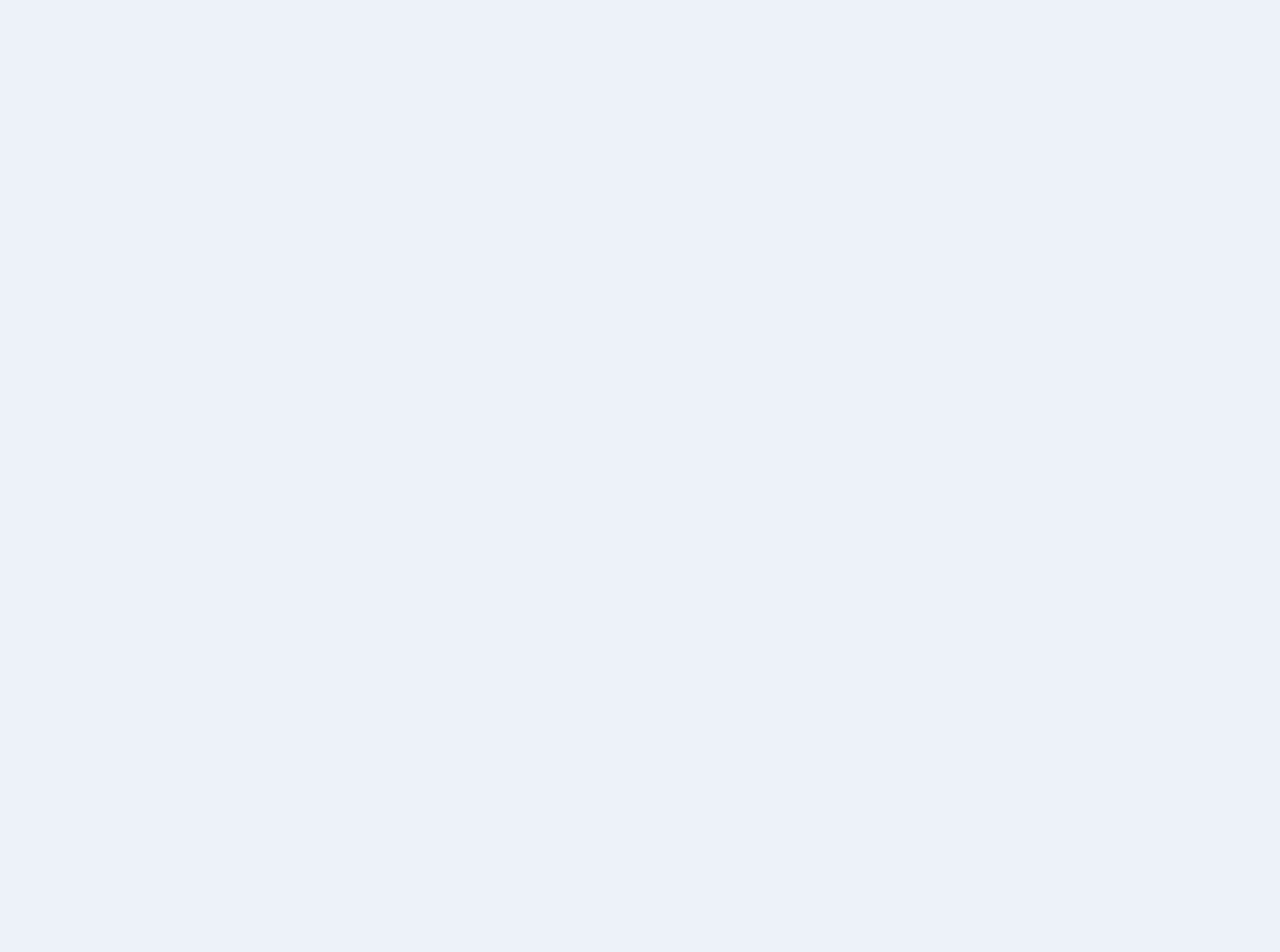
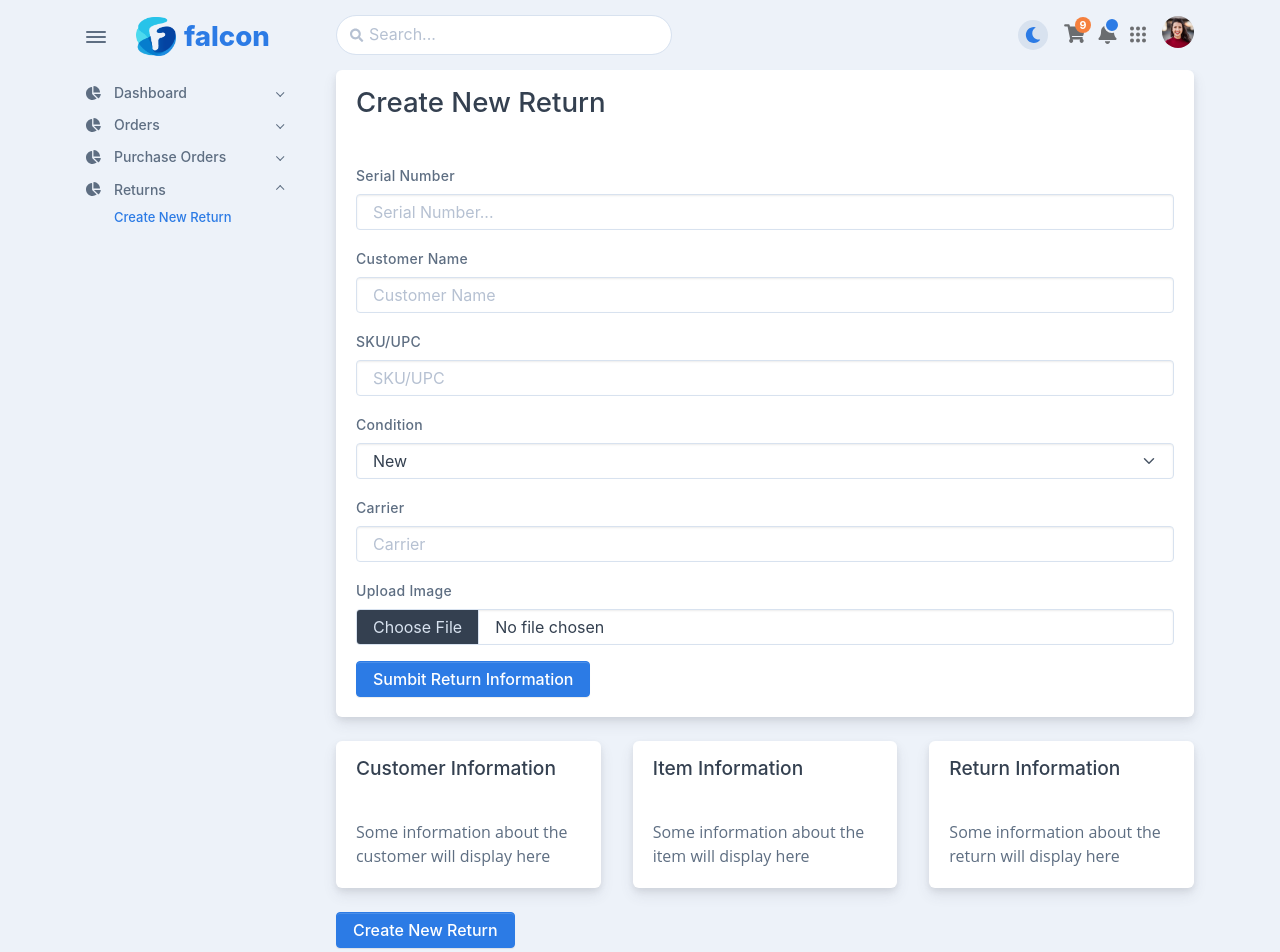
Before and after one commit to jffy0220/IMS-UI, a React (Create React App) app: page /create-new-return in a window 1280 px wide. Before the commit this address had no page. Shown: the top 952 px of the page. Before the commit the page ends 800 px from the top, so only its background shows below. Built offline with nearby package versions, Linux system fonts and the light colour scheme.

Commit message:
Create New Returns
Added the ability to create new returns and the layout and routing for it.

```diff
--- a/src/layouts/Layout.js
+++ b/src/layouts/Layout.js
@@ -7,6 +7,7 @@ import OrderDetails from 'orders/order-details'
 import Orders from 'orders/Orders'
 import PurchaseOrder from 'purchaseOrders/PurchaseOrder'
 import PurchaseOrderDetail from 'purchaseOrders/PurchaseOrderDetail'
+import CreateNewReturn from 'returns/CreateNewReturn'
 
 const Layout = () => {
 
@@ -26,6 +27,9 @@ const Layout = () => {
                     {/*Purchase Orders*/}
                     <Route path="purchaseorders" element={<PurchaseOrder />} />
                     <Route path="purchaseorder-details" element={<PurchaseOrderDetail />} />
+
+                    {/*Returns*/}
+                    <Route path="create-new-return" element={<CreateNewReturn />} />
                 </Route>
             </Routes>
         </>
--- /dev/null
+++ b/src/returns/CreateNewReturn.js
@@ -0,0 +1,113 @@
+const { Form, Card, Row, Col, Select, Button } = require("react-bootstrap")
+import { useState } from "react"
+
+function MultipleSelect() {
+    const [ value, setValue ] = useState(null)
+    const organizerOptions = [
+        { value: 'Damaged', label: 'Damaged' },
+        { value: 'New', label: 'New' },
+        { value: 'Scratched', label: 'Scratched' },
+        { value: 'Rebox', label: 'Rebox' },
+        { value: 'Scrap', label: 'Scrap' }
+    ]
+
+    return (
+        <Select
+            closeMenuOnSelect={false}
+            options={organizerOptions}
+            placeholder='Select...'
+            isMulti
+            classNamePrefix="react-select"
+            value={value}
+            onChange={value => setValue(value)}
+        />
+    )
+}
+
+const CreateNewReturn = () => {
+    return (
+        <>
+            <Card>
+                <Card.Header>
+                    <h3>Create New Return</h3>
+                </Card.Header>
+                <Card.Body>
+                    <Form>
+                        <Form.Group className="mb-3" controlId="formGroupSerialNumber">
+                            <Form.Label>Serial Number</Form.Label>
+                            <Form.Control type="text" placeholder="Serial Number..." />
+                        </Form.Group>
+                        <Form.Group className="mb-3" controlId="formGroupCustomerName">
+                            <Form.Label>Customer Name</Form.Label>
+                            <Form.Control type="text" placeholder="Customer Name" />
+                        </Form.Group>
+                        <Form.Group className="mb-3" controlId="formGroupSKU">
+                            <Form.Label>SKU/UPC</Form.Label>
+                            <Form.Control type="text" placeholder="SKU/UPC" />
+                        </Form.Group>
+                        <Form.Group className="mb-3" controlId="formGroupSelect">
+                            <Form.Label>Condition</Form.Label>
+                            <Form.Select>
+                                <option value="New">New</option>
+                                <option value="Damaged">Damaged</option>
+                                <option value="Scratch or Dented">Scratch and Dent</option>
+                                <option value="Rebox">Rebox</option>
+                                <option value="Scrap">Scrap</option>
+                                <option value="Other">Other</option>
+                            </Form.Select>
+                        </Form.Group>
+                        <Form.Group className="mb-3" controlId="formGroupCarrier">
+                            <Form.Label>Carrier</Form.Label>
+                            <Form.Control type="text" placeholder="Carrier" />
+                        </Form.Group>
+                        <Form.Group className="mb-3" controlId="imageUpload">
+                            <Form.Label>Upload Image</Form.Label>
+                            <Form.Control type="file" />
+                        </Form.Group>
+                        <Button variant="primary" type="submit">
+                            Sumbit Return Information
+                        </Button>
+                    </Form>
+                </Card.Body>
+            </Card>
+
+            <br />
+            <Row>
+                <Col>
+                    <Card>
+                        <Card.Header>
+                            <h5>Customer Information</h5>
+                        </Card.Header>
+                        <Card.Body>
+                            Some information about the customer will display here
+                        </Card.Body>
+                    </Card>
+                </Col>
+                <Col>
+                    <Card>
+                        <Card.Header>
+                            <h5>Item Information</h5>
+                        </Card.Header>
+                        <Card.Body>
+                            Some information about the item will display here
+                        </Card.Body>
+                    </Card>
+                </Col>
+                <Col>
+                    <Card>
+                        <Card.Header>
+                            <h5>Return Information</h5>
+                        </Card.Header>
+                        <Card.Body>
+                            Some information about the return will display here
+                        </Card.Body>
+                    </Card>
+                </Col>
+            </Row>
+            <br />
+            <Button variant="primary">Create New Return</Button>
+        </>
+    )
+}
+
+export default CreateNewReturn
--- a/src/routes/routes.js
+++ b/src/routes/routes.js
@@ -70,8 +70,29 @@ export const purchaseOrderRoutes = {
     ]
 }
 
+export const returnRoutes = {
+    label: 'Returns',
+    labelDisable: true,
+    children: [
+        {
+            name: 'Returns',
+            active: true,
+            icon: 'chart-pie',
+            children: [
+                {
+                    name: 'Create New Return',
+                    to: '/create-new-return',
+                    exact: true,
+                    active: true
+                }
+            ]
+        }
+    ]
+}
+
 export default [
     dashboardRoutes,
     orderRoutes,
-    purchaseOrderRoutes
+    purchaseOrderRoutes,
+    returnRoutes
 ]
```
